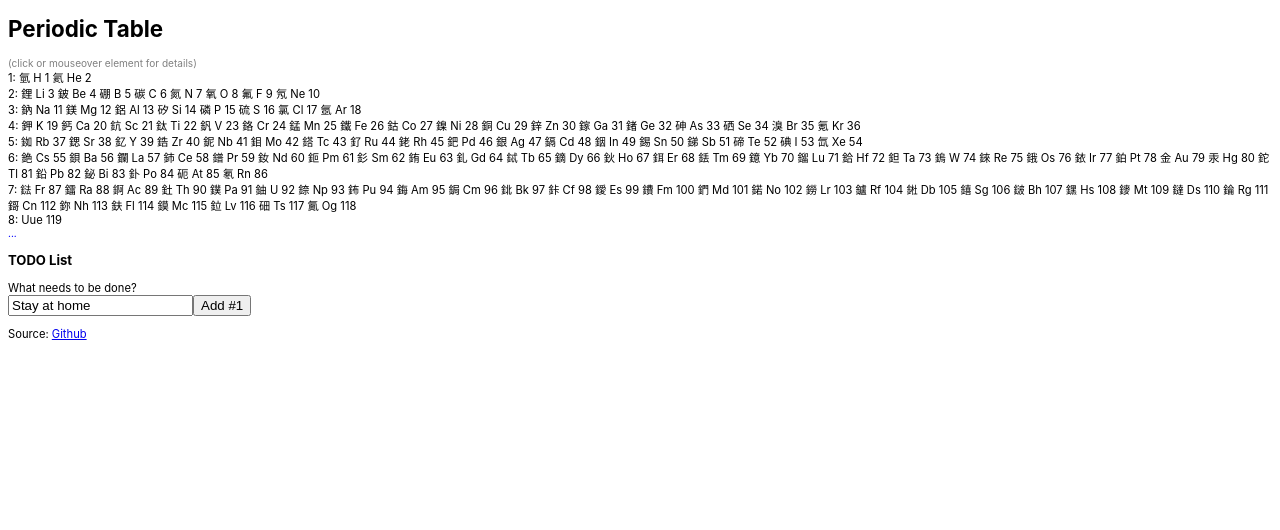
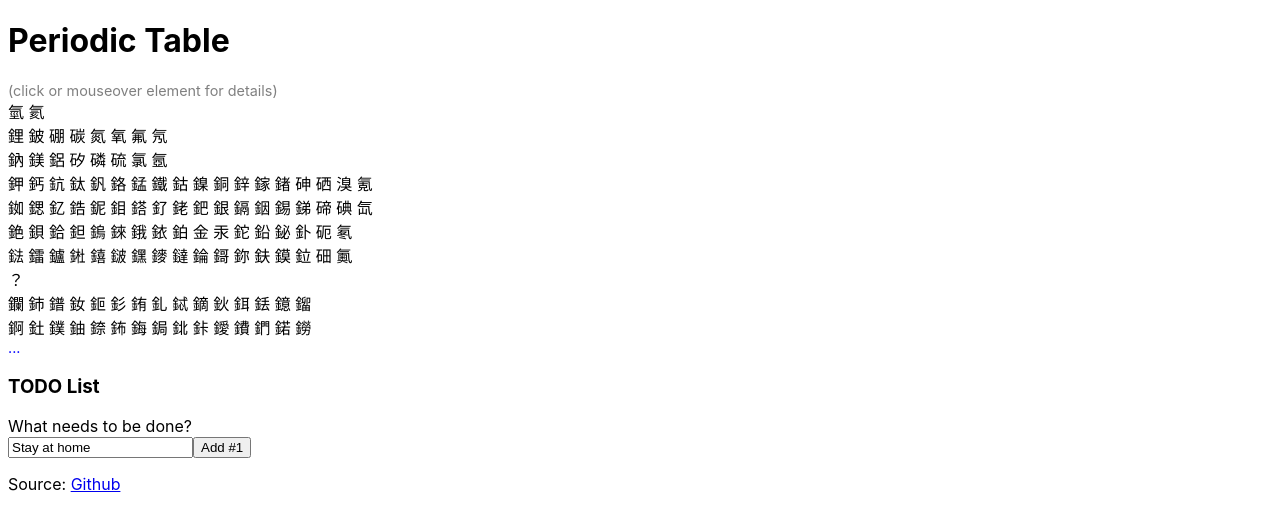
Before and after one commit to kaicarver/yuansu-react, a React (Create React App) app: page / in a window 1280 px wide. Shown: the top 530 px of the page. Built offline with nearby package versions, Linux system fonts and the light colour scheme.

Commit message:
better table format; use template literal

```diff
--- a/src/ElementsChinese.json
+++ b/src/ElementsChinese.json
@@ -117,6 +117,7 @@
         { "trad": "鏌", "simp": "镆" },
         { "trad": "鉝", "simp": "𫟷" },
         { "trad": "鿬", "simp": "鿬" },
-        { "trad": "鿫", "simp": "鿫" }
+        { "trad": "鿫", "simp": "鿫" },
+        { "trad": "？", "simp": "？" }
     ]
 }
--- a/src/index.css
+++ b/src/index.css
@@ -2,7 +2,7 @@ body {
   font-family: -apple-system, BlinkMacSystemFont, 'Segoe UI', 'Roboto', 'Oxygen',
     'Ubuntu', 'Cantarell', 'Fira Sans', 'Droid Sans', 'Helvetica Neue',
     sans-serif;
-  font-size: 70%;
+  font-size: 100%;
   -webkit-font-smoothing: antialiased;
   -moz-osx-font-smoothing: grayscale;
 }
--- a/src/index.js
+++ b/src/index.js
@@ -11,12 +11,12 @@ periodicData.elements.forEach((el, i) => {
   periodicData.elements[i] = { ...periodicData.elements[i], ...chineseData.elements[i] }
 });
 console.log(periodicData.elements);
-let rows = [[],[],[],[],[],[],[],[],[]];
+let rows = [[],[],[],[],[],[],[],[],[],[],[]];
 //console.log("rows1: ", rows);
 // isnt this the same?
-//rows = Array(9).fill([]]);
+//rows = Array(11).fill([]]);
 //console.log("rows2: ", rows);
-periodicData.elements.forEach(el => rows[el.period].push(el));
+periodicData.elements.forEach(el => rows[el.ypos].push(el));
 //console.log("rows3: ", rows);
 
 rows.shift();
@@ -26,7 +26,7 @@ function PeriodicTable(props) {
     <div>
       <div id="help">(click or mouseover element for details)</div>
       {rows.map((row, period) =>
-        [<span key={period+1}>{period+1}: </span>].concat(row.map(el => <span key={el.symbol}><Element el={el} /> </span>).concat(<br/>))
+        row.map(el => <span key={el.symbol}><Element el={el} /> </span>).concat(<br/>)
       )}
     </div>
     <div id="detail">...</div>
@@ -35,11 +35,17 @@ function PeriodicTable(props) {
 
 function Element(props) {
   function handleClick(e) {
-    document.getElementById('detail').innerHTML =
-      Object.entries(props.el).map(x => x[0] + ': ' + x[1]).join('<br>');
+    console.log(Object.entries(props.el).map(x => x[0] + ': ' + x[1]).join('\n'));
+    document.getElementById('detail').innerHTML = `
+${props.el.trad} ${props.el.simp} ${props.el.symbol} ${props.el.period} ${props.el.number} ${props.el.atomic_mass}<br>
+${props.el.name}<br>
+${props.el.source}<br>
+discovered: ${props.el.discovered_by}<br>
+${props.el.summary}
+`.trim();
   }
   return <span title={props.el.name} onClick={handleClick} onMouseOver={handleClick}>
-    {props.el.trad} {props.el.symbol} {props.el.number}
+    {props.el.trad}
   </span>;
 }
 
```
